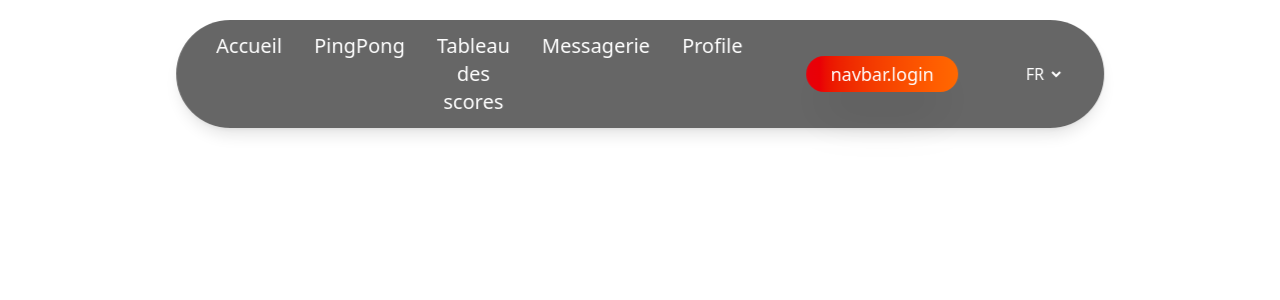
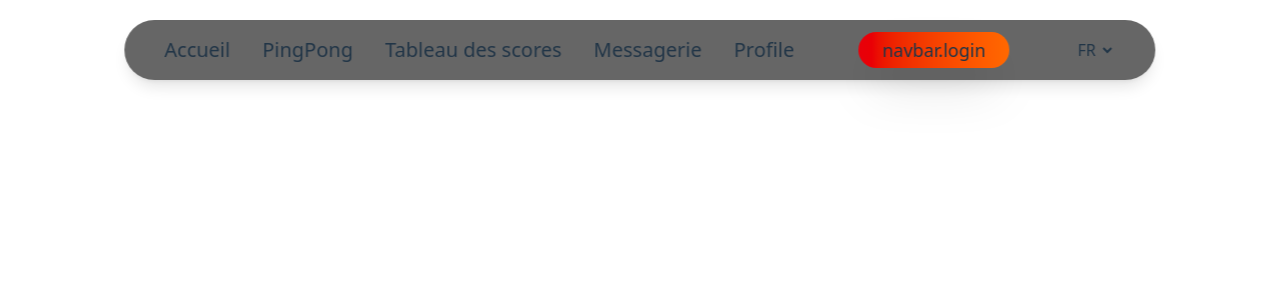
Before and after one commit to geny-n/Transcendence, a React (Vite) app in the folder frontend/: page / in a window 1280 px wide. Shown: the top 300 px of the page. Built offline with nearby package versions, Linux system fonts and the light colour scheme.

Commit message:
responsive navbar

```diff
--- a/frontend/package.json
+++ b/frontend/package.json
@@ -14,7 +14,7 @@
     "@tailwindcss/vite": "^4.1.18",
     "axios": "^1.13.5",
     "i18next": "^25.8.13",
-    "react": "^19.2.0",
+    "react": "^19.2.4",
     "react-dom": "^19.2.0",
     "react-hook-form": "^7.71.1",
     "react-i18next": "^16.5.4",
@@ -26,7 +26,7 @@
   "devDependencies": {
     "@eslint/js": "^9.39.1",
     "@types/node": "^24.10.1",
-    "@types/react": "^19.2.5",
+    "@types/react": "^19.2.14",
     "@types/react-dom": "^19.2.3",
     "@vitejs/plugin-react": "^5.1.1",
     "autoprefixer": "^10.4.23",
--- a/frontend/src/Components/Navbar/Navbar.css
+++ b/frontend/src/Components/Navbar/Navbar.css
@@ -7,7 +7,7 @@
         flex justify-between items-center gap-16
         py-3 px-10 rounded-full
         bg-black/60 backdrop-blur-md
-        text-white shadow-lg z-10;
+        shadow-lg z-10;
     }
 
     .btn-nav{
@@ -27,4 +27,14 @@
     .btn-login:hover{
         @apply from-red-500 to-orange-400;
     }
+
+    .dropdown-icon{
+        @apply text-2xl lg:hidden bg-none border-none
+        cursor-pointer
+    }
+    .dropdown-menu{
+        @apply absolute top-12 left-0 w-48
+        bg-gray-900 shadow-lg rounded-xl
+        flex flex-col gap-4 p-4 lg:hidden
+    }
 }
--- a/frontend/src/Components/Navbar/Navbar.tsx
+++ b/frontend/src/Components/Navbar/Navbar.tsx
@@ -1,10 +1,11 @@
-import React from 'react'
+import React, { useState } from 'react'
 import './Navbar.css'
 import { NavLink } from 'react-router-dom'
 import { useTranslation } from 'react-i18next'
 
 const Navbar: React.FC = () => {
   const { t, i18n } = useTranslation()
+  const [menuOpen, setMenuOpen] = useState(false)
 
   const listItems = [
     {label: t('navbar.home'), path: "/"},
@@ -21,7 +22,23 @@ const Navbar: React.FC = () => {
   return (
     <div className="nav-style">
 
-  <ul className="flex gap-8 text-xl">
+      <button className="dropdown-icon" onClick={() => setMenuOpen(!menuOpen)}>
+        ☰
+      </button>
+
+      {menuOpen && (
+        <ul className="dropdown-menu">
+              {listItems.map(({ label, path }) => (
+                  <NavLink className="text-white hover:bg-orange-600"
+                      onClick={() => setMenuOpen(false)}
+                      key={label} to={path}>
+                      {label}
+                  </NavLink>
+              ))}
+        </ul>
+      )}
+
+      <ul className="hidden lg:flex gap-8 text-xl whitespace-nowrap">
             {listItems.map(({ label, path }) => (
                 <NavLink className="relative group cursor-pointer"
                     key={label} to={path}>
```
Also changed, not shown: 1 other file (tests, documents, lock files or other folders). Lines whose indentation alone changed are shown as unchanged.
